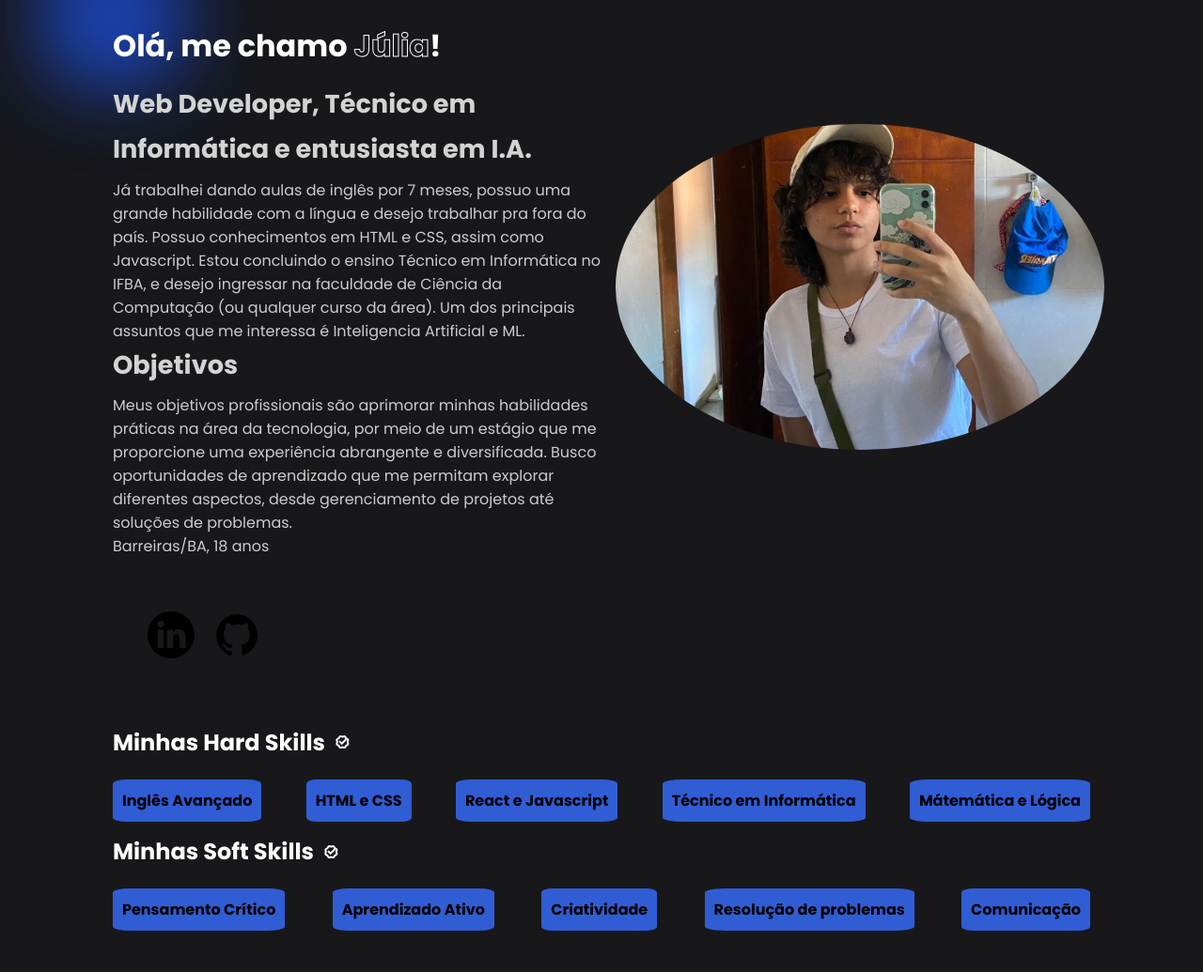
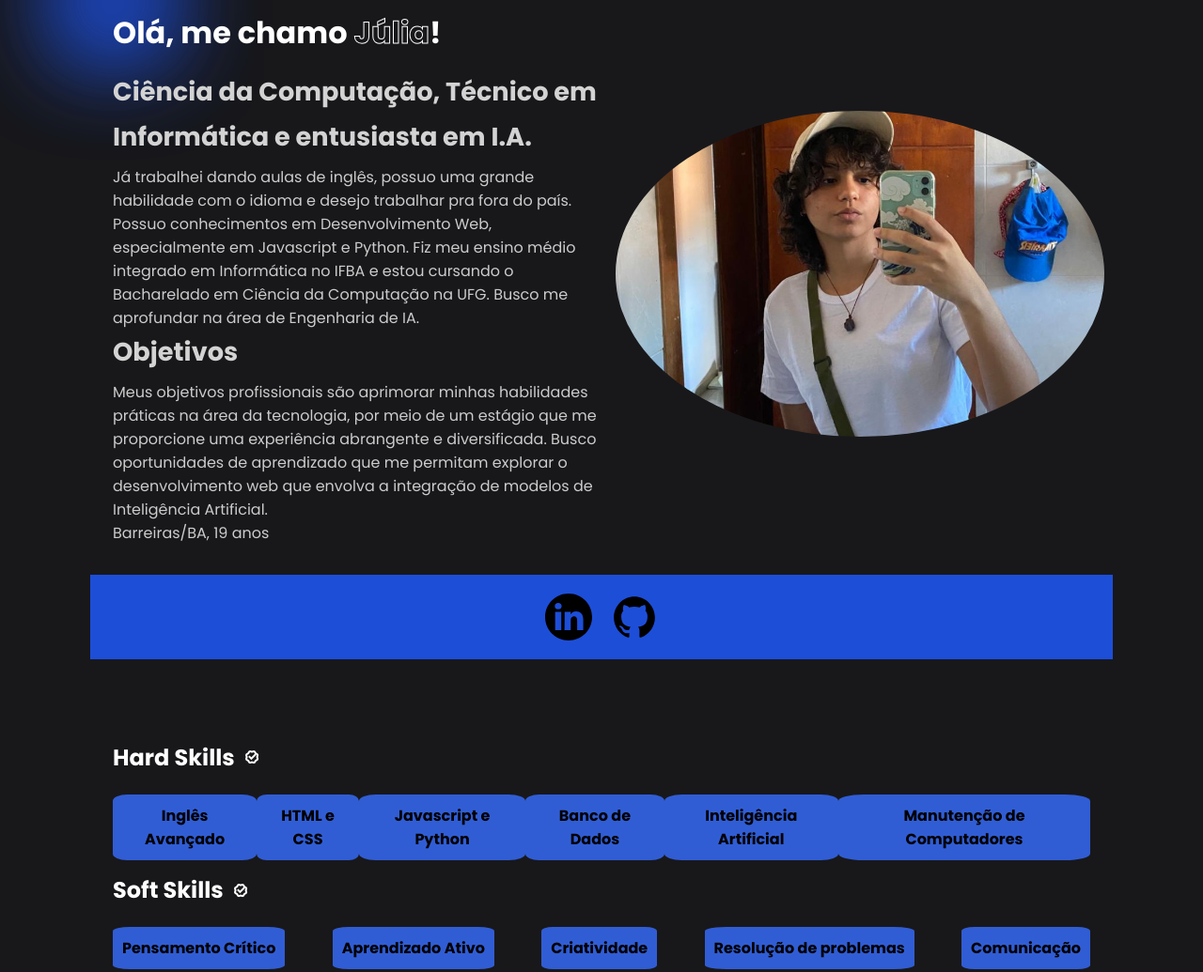
Before and after one commit to juliacoit/Curriculo-HTMLCSS, a plain HTML site: page index.html in a window 1280 px wide. Shown: the part 177-1212 px from the top of the page at 94% size. Drawn offline with nearby package versions, Linux system fonts and the light colour scheme.

Commit message:
ajustes no css e mudanças n texto

```diff
--- a/index.html
+++ b/index.html
@@ -12,7 +12,7 @@
     <nav>
         <div class="nav-logo">
             <a href="#"></a>
-            <img src="images/logo.png">
+            <img src="images/logo.jpg">
         </div>
 
         <ul class="nav-links">
@@ -20,6 +20,7 @@
             <li class="link"><a href="#habilidades">Habilidades</a></li>
             <li class="link"><a href="#experiencia">Experiência</a></li>
             <li class="link"><a href="#formacaoacademica">Formação Acadêmica</a></li>
+            <li class="link"><a href="#" onclick="carregarPagina('projetos.html'); return false;">Projetos</a></li>
         </ul>
         <button class="btn" onclick="scrollToSection('contato')">Contato!</button>
 
@@ -30,23 +31,21 @@
             <span class="blur"></span>
             <span class="blur"></span>
             <h1>Olá, me chamo <span>Júlia</span>!</h1>
-            <h2>Web Developer, Técnico em Informática e entusiasta em I.A.</h2>
+            <h2>Ciência da Computação, Técnico em Informática e entusiasta em I.A.</h2>
             <p>
-                Já trabalhei dando aulas de inglês por 7 meses,
-                possuo uma grande habilidade com a língua e desejo
-                trabalhar pra fora do país. Possuo conhecimentos em HTML
-                e CSS, assim como Javascript. Estou concluindo o ensino Técnico em Informática
-                no IFBA, e desejo ingressar na faculdade de Ciência da Computação (ou qualquer curso da área).
-                Um dos principais assuntos que me interessa é Inteligencia Artificial e ML. <br>
+                Já trabalhei dando aulas de inglês,
+                possuo uma grande habilidade com o idioma e desejo
+                trabalhar pra fora do país. Possuo conhecimentos em Desenvolvimento Web, especialmente em Javascript e Python. Fiz meu ensino médio integrado
+                em Informática no IFBA e estou cursando o Bacharelado em Ciência da Computação na UFG. Busco me aprofundar na área de Engenharia de IA.
+            </p>
                 <h2>Objetivos</h2>
                 <p>
                 Meus objetivos profissionais são aprimorar minhas habilidades práticas na área da
 tecnologia, por meio de um estágio que me proporcione uma experiência abrangente e
-diversificada. Busco oportunidades de aprendizado que me permitam explorar diferentes
-aspectos, desde gerenciamento de projetos até soluções de problemas.
+diversificada. Busco oportunidades de aprendizado que me permitam explorar o desenvolvimento web que envolva a integração de modelos de Inteligência Artificial.
             </p>
             <p>
-                Barreiras/BA, 18 anos
+                Barreiras/BA, 19 anos
             </p>
         </div>
         <div class="image">
@@ -56,7 +55,7 @@ aspectos, desde gerenciamento de projetos até soluções de problemas.
     </header>
 
     <div class="subcontent">
-        <div class="container_contato">
+        <div class="container_redes">
             <div class="social_btn">
                 <a href="https://www.linkedin.com/in/julhasc/" class="linkedin" target="_blank">
                     <?xml version="1.0" ?><!DOCTYPE svg  PUBLIC '-//W3C//DTD SVG 1.1//EN'  'http://www.w3.org/Graphics/SVG/1.1/DTD/svg11.dtd'><svg height="100%" style="fill-rule:evenodd;clip-rule:evenodd;stroke-linejoin:round;stroke-miterlimit:2;" version="1.1" viewBox="0 0 512 512" width="100%" xml:space="preserve" xmlns="http://www.w3.org/2000/svg" xmlns:serif="http://www.serif.com/" xmlns:xlink="http://www.w3.org/1999/xlink"><path d="M256,0c141.29,0 256,114.71 256,256c0,141.29 -114.71,256 -256,256c-141.29,0 -256,-114.71 -256,-256c0,-141.29 114.71,-256 256,-256Zm-80.037,399.871l0,-199.921l-66.464,0l0,199.921l66.464,0Zm239.62,0l0,-114.646c0,-61.409 -32.787,-89.976 -76.509,-89.976c-35.255,0 -51.047,19.389 -59.889,33.007l0,-28.306l-66.447,0c0.881,18.757 0,199.921 0,199.921l66.446,0l0,-111.65c0,-5.976 0.43,-11.95 2.191,-16.221c4.795,-11.935 15.737,-24.299 34.095,-24.299c24.034,0 33.663,18.34 33.663,45.204l0,106.966l66.45,0Zm-272.403,-296.321c-22.74,0 -37.597,14.95 -37.597,34.545c0,19.182 14.405,34.544 36.717,34.544l0.429,0c23.175,0 37.6,-15.362 37.6,-34.544c-0.43,-19.595 -14.424,-34.545 -37.149,-34.545Z"/></svg>
@@ -90,18 +89,19 @@ aspectos, desde gerenciamento de projetos até soluções de problemas.
 
     <section id="habilidades" class="container">
         <div class="header_andsymbol">
-            <h2 class="header">Minhas Hard Skills</h2>
+            <h2 class="header">Hard Skills</h2>
             <span><i class="ri-verified-badge-line"></i></span>
         </div>
         <div class="features">
             <h4>Inglês Avançado</h4>
             <h4>HTML e CSS</h4>
-            <h4>React e Javascript</h4>
-            <h4>Técnico em Informática</h4>
-            <h4>Mátemática e Lógica</h4>
+            <h4>Javascript e Python</h4>
+            <h4>Banco de Dados</h4>
+            <h4>Inteligência Artificial</h4>
+            <h4>Manutenção de Computadores</h4>
         </div>
         <div class="header_andsymbol">
-            <h2 class="header">Minhas Soft Skills</h2>
+            <h2 class="header">Soft Skills</h2>
             <span><i class="ri-verified-badge-line"></i></span>
         </div>
         <div class="features">
@@ -144,7 +144,7 @@ aspectos, desde gerenciamento de projetos até soluções de problemas.
         </div>
     </section>
 
-    <script src="script.js"></script>
+    <script src="js/script.js"></script>
 </body>
 </html>
 
@@ -162,13 +162,19 @@ aspectos, desde gerenciamento de projetos até soluções de problemas.
     <div class="experiencia">
         <h3 class="exp_title">Ensino Médio</h3>
         <div class="exp_descricao highlight">
-            <h4>IFBA | 03/2023 - 03/2025 (Previsão)</h4>
+            <h4>IFBA | 03/2023 - 03/2025</h4>
         </div>
     </div>
     <div class="experiencia">
         <h3 class="exp_title">Técnico em Informática</h3>
         <div class="exp_descricao highlight">
-            <h4>IFBA | 03/2023 - 03/2025 (Previsão)</h4>
+            <h4>IFBA | 03/2023 - 03/2025</h4>
+        </div>
+    </div>
+    <div class="experiencia">
+        <h3 class="exp_title">Bacharelado em Ciência da Computação</h3>
+        <div class="exp_descricao highlight">
+            <h4>UFG | 09/2025 - 2030</h4>
         </div>
     </div>
 </section>
--- a/script.js
+++ b/js/script.js
@@ -15,3 +15,18 @@ document.querySelectorAll('.nav-links a').forEach(anchor => {
         }
     });
 });
+
+function carregarPagina(nomeArquivo) {
+  fetch('componentes/' + nomeArquivo)
+    .then(res => {
+      if (!res.ok) throw new Error("Erro ao carregar a página.");
+      return res.text();
+    })
+    .then(html => {
+      document.getElementById("container").innerHTML = html;
+    })
+    .catch(erro => {
+      document.getElementById("container").innerHTML = "<p>Erro ao carregar conteúdo.</p>";
+      console.error(erro);
+    });
+}
--- a/style.css
+++ b/style.css
@@ -209,9 +209,11 @@ section .container {
 
 .social_btn {
     display: flex;
-    gap: 10px;
-    margin-top: 20px;
+    justify-content: flex-start; /* Alinha à esquerda */
+    margin: 20px; /* Ou: margin-top: 20px; */
+    gap: 20px; /* Espaço entre os ícones */
 }
+
 .social_btn a {
     display: flex;
     align-items: center;
@@ -221,13 +223,21 @@ section .container {
     border-radius: 50%;
     color: white;
     text-decoration: none;
-    margin: 5px;
 }
 
-.container_contato {
+
+.subcontent {
+    display: flex;
+    flex-direction: column;
+}
+
+.container_redes {
     max-width: 1200px;
     margin: auto;
-    padding: 0px 7rem;
+    padding: 0px 29rem;
+    display: flex;
+    flex-direction: column;
+    background-color: #1d4ed8;
 
 }
 
```
Also changed, not shown: componentes/projetos.html (added, +11 -0 lines), componentes/contato.html (added), componentes/home.html (added), componentes/sobre.html (added), images/logo.jpg (added), images/logo.png (deleted).
